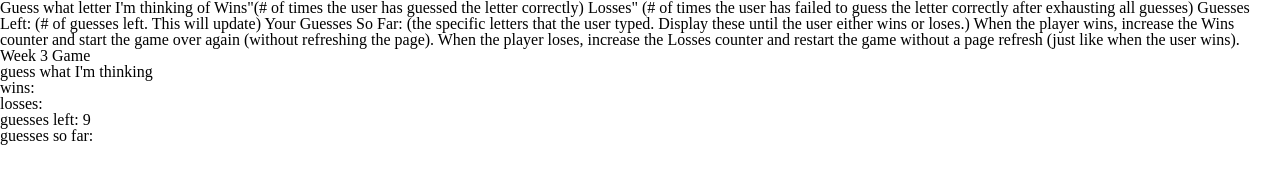
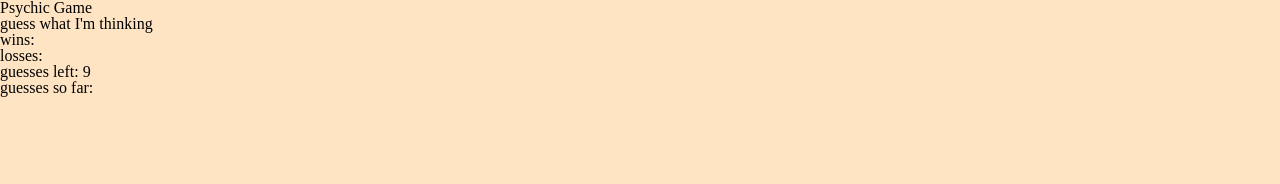
Before and after one commit to db2147/Psychic-Game, a plain HTML site: page index.html in a window 1280 px wide. Drawn offline with nearby package versions, Linux system fonts and the light colour scheme.

```diff
--- a/assets/css/style.css
+++ b/assets/css/style.css
@@ -0,0 +1,3 @@
+body{
+    background-color: bisque;
+}
--- a/index.html
+++ b/index.html
@@ -11,21 +11,24 @@
 </head>
 
 <body>
-	<p>Guess what letter I'm thinking of
+
+	<!--<p>Guess what letter I'm thinking of-->
 		<!--each one of these lines gets a p tag-->
-	   Wins"(# of times the user has guessed the letter correctly)
+	<!--<p>Wins"(# of times the user has guessed the letter correctly)</p>
 
-	   Losses" (# of times the user has failed to guess the letter correctly after exhausting all guesses)
+	<p>Losses" (# of times the user has failed to guess the letter correctly after exhausting all guesses)</p>
 
-	   Guesses Left: (# of guesses left. This will update)
+	<p>Guesses Left: (# of guesses left. This will update)</p>
 
-	   Your Guesses So Far: (the specific letters that the user typed. Display these until the user either wins or loses.)
+	<p>Your Guesses So Far: (the specific letters that the user typed. Display these until the user either wins or loses.)</p>
 
-	   When the player wins, increase the Wins counter and start the game over again (without refreshing the page).
+	<p>When the player wins, increase the Wins counter and start the game over again (without refreshing the page).</p>
 
-	   When the player loses, increase the Losses counter and restart the game without a page refresh (just like when the user wins). </p>
-<!--the text that the player sees-->
-	<h1>Week 3 Game</h1>
+	<p>When the player loses, increase the Losses counter and restart the game without a page refresh (just like when the user wins). </p>
+
+
+	   <!--the text that the player sees-->
+	<strong><h1>Psychic Game</h1></strong>
 <p>guess what I'm thinking</p>
 <p id="numWins">wins: </p>
 <p id="numLosses">losses: </p>
```
Also changed, not shown: assets/images/Capture.PNG (added), assets/images/HTML5_Logo_512.png (added), assets/images/js1_0.png (added), assets/javascript/game.js (added), 1 other file.
